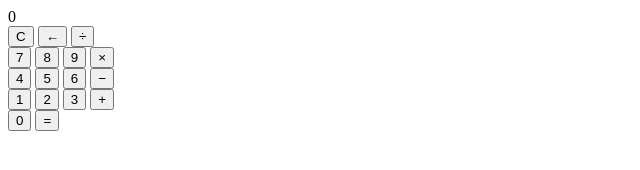
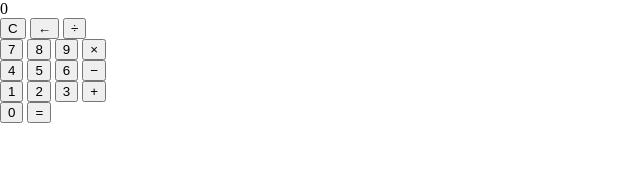
Before and after one commit to Laciann/boring-calculator, a plain HTML site: page index.html in a window 1280 px wide. Shown: the whole page, without its empty margins (0-640 px from the left). Drawn offline with Linux system fonts and the light colour scheme.

Commit message:
changed the filename

```diff
--- a/calc.html
+++ b/index.html
@@ -4,6 +4,7 @@
     <meta charset="UTF-8">
     <meta name="viewport" content="width=device-width, initial-scale=1.0">
     <title>Boring Calculator</title>
+    <link rel="stylesheet" href="./calc.css">
 </head>
 <body>
 
```
